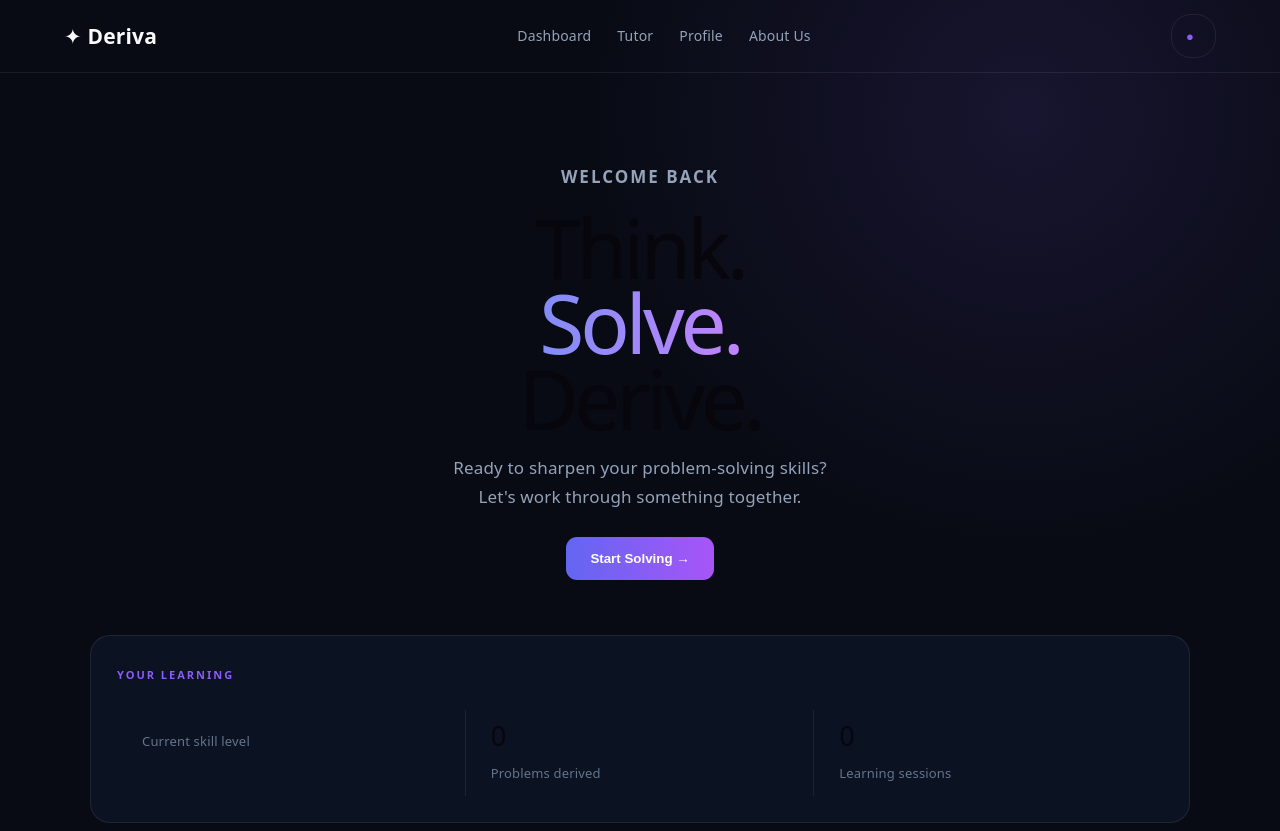
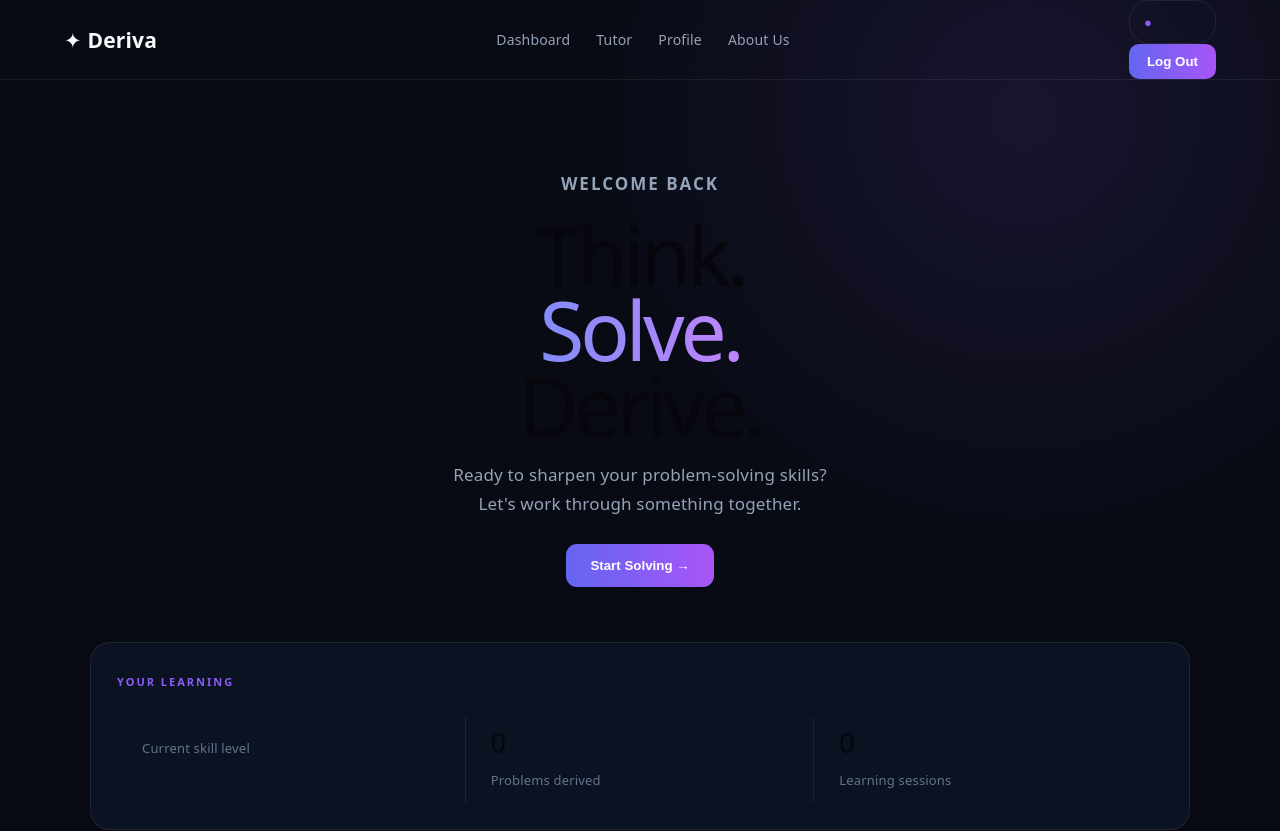
Before and after one commit to opmeenaji81/AI_DSA_Tutor, a React app in the folder frontend/: page /home in a window 1280 px wide. Shown: the top 831 px of the page. Built offline with nearby package versions, Linux system fonts and the light colour scheme; sample sign-in values are in the browser's storage; the HTML template or start-up script is replaced by a standard one.

Commit message:
Added Logout button

```diff
--- a/frontend/src/Home.jsx
+++ b/frontend/src/Home.jsx
@@ -20,10 +20,24 @@ function Home() {
           <a href="/about">About Us</a>
 </div>
 
-        <div className="profile-chip">
-          <span>●</span>
-          {profile.skillLevel}
-        </div>
+
+<div className="home-nav-actions">
+  <div className="profile-chip">
+    <span>●</span>
+    {profile.skillLevel}
+  </div>
+
+  <button
+    className="nav-btn"
+    onClick={() => {
+      localStorage.removeItem("deriva_profile");
+      window.location.href = "/";
+    }}
+  >
+    Log Out
+  </button>
+</div>
+
       </nav>
 
       <main className="home-content">
```
